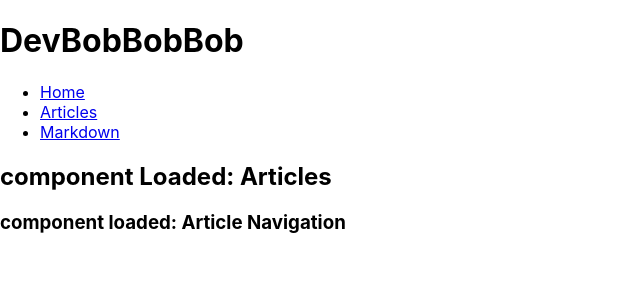
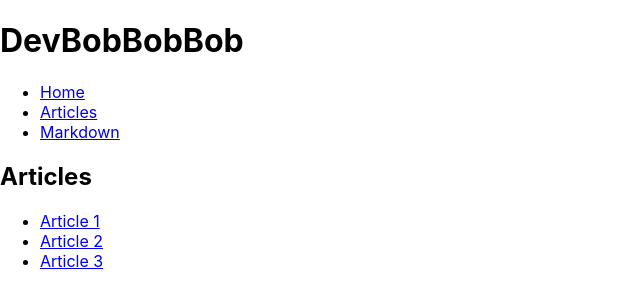
Before and after one commit to 789ni812/DevBobbobbob, a React (Create React App) app in the folder devbobbobbob/devbobbobbob/: page /articles in a window 1280 px wide. Shown: the top 308 px of the page, without its empty margins (0-640 px from the left). Built offline with nearby package versions, Linux system fonts and the light colour scheme.

Commit message:
Wired up Basic Article navigation based on mocked URLS

```diff
--- a/devbobbobbob/devbobbobbob/src/components/Articles/Article.js
+++ b/devbobbobbob/devbobbobbob/src/components/Articles/Article.js
@@ -1,11 +1,8 @@
-import React from 'react';
+import React from "react";
 //import PropTypes from 'prop-types';
 
-
-
-
-
-function Article({article}) {
+function Article(props) {
+  const article = props.articles[props.selectedArticle];
 
   return (
     <div data-test="component-article">
@@ -15,14 +12,14 @@ return (
       <div data-test="articleAuthor">{article.author}</div>
       <div data-test="articleTags">
         <ul>
-        {article.tags.map((tag) =>
+          {article.tags.map((tag) => (
             <li key={tag}>{tag}</li>
-        )}
+          ))}
         </ul>
       </div>
     </div>
-)
-};
+  );
+}
 
 // TODO Add this prop types checking.
 // Article.propTypes = {
@@ -33,5 +30,4 @@ return (
 //     ).isRequired,
 // };
 
-
 export default Article;
--- a/devbobbobbob/devbobbobbob/src/components/Articles/ArticleNavigation.js
+++ b/devbobbobbob/devbobbobbob/src/components/Articles/ArticleNavigation.js
@@ -1,5 +1,36 @@
-function ArticleNavigation() {
-  return <h3>component loaded: Article Navigation </h3>;
+import React from "react";
+import { Link, Switch, Route, useParams } from "react-router-dom";
+
+import Article from "./Article";
+
+function ArticleNavigation(props) {
+  return (
+    <div>
+      <ul>
+        <li>
+          <Link to="/articles/1">Article 1</Link>
+        </li>
+        <li>
+          <Link to="/articles/2">Article 2</Link>
+        </li>
+        <li>
+          <Link to="/articles/3">Article 3</Link>
+        </li>
+      </ul>
+      <Switch>
+        <Route path="/articles/:id" children={<ArticleHandler />} />
+      </Switch>
+    </div>
+  );
+
+  function ArticleHandler() {
+    let { id } = useParams();
+    let selectedArticle = id - 1; //Adjust id to be inline with array (starting at 0)
+
+    return (
+      <Article articles={props.articles} selectedArticle={selectedArticle} />
+    );
+  }
 }
 
 export default ArticleNavigation;
--- a/devbobbobbob/devbobbobbob/src/components/Articles/Articles.js
+++ b/devbobbobbob/devbobbobbob/src/components/Articles/Articles.js
@@ -4,7 +4,7 @@ import ArticleNavigation from "./ArticleNavigation";
 function Articles() {
   return (
     <div data-test="component-Articles">
-      <h2>component Loaded: Articles</h2>
+      <h2>Articles</h2>
       <div data-test="component-ArticleNavigation">
         <ArticleNavigation articles={articlesArray} />
       </div>
```
Also changed, not shown: 1 other file (tests, documents, lock files or other folders). Lines whose indentation alone changed are shown as unchanged.
